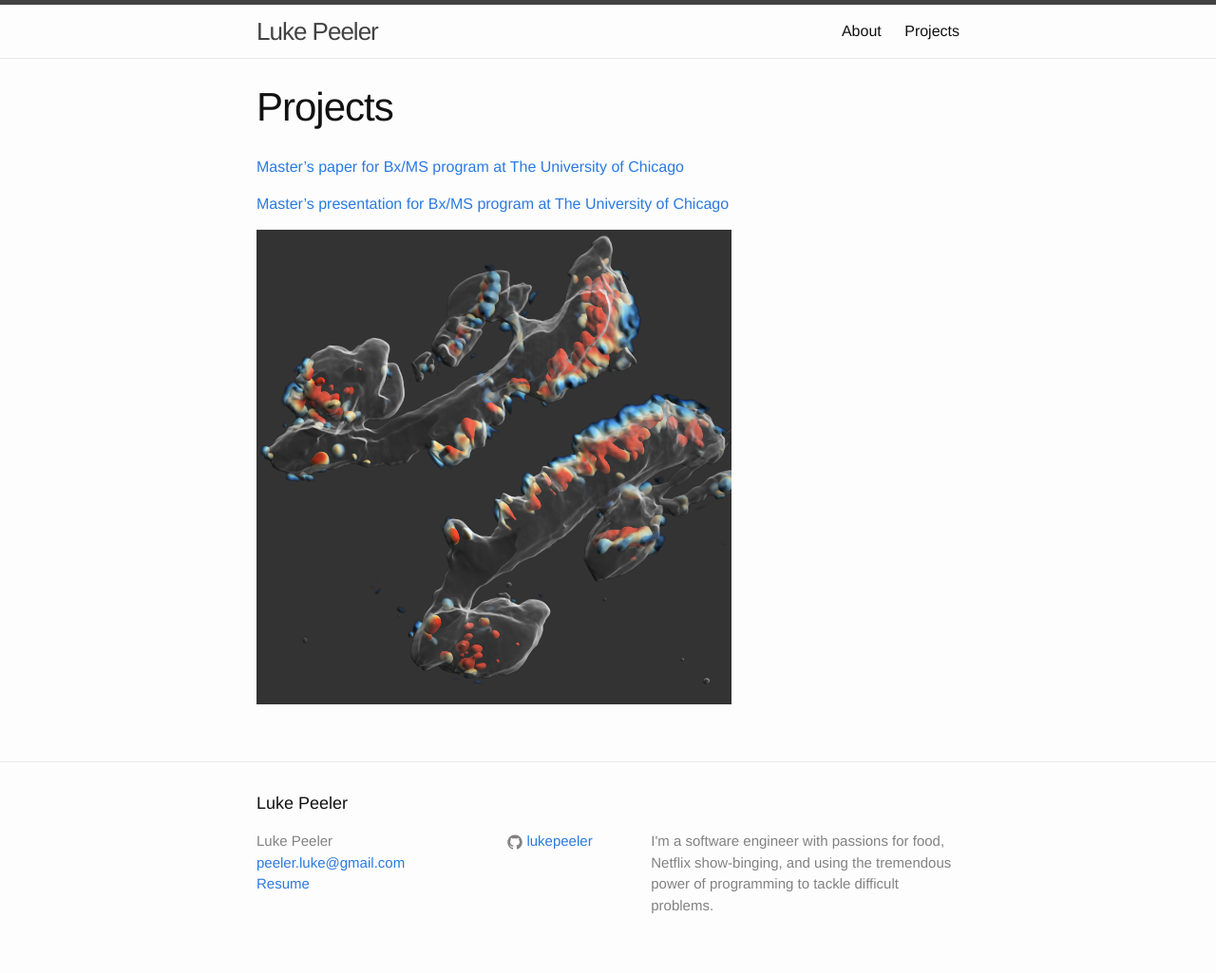
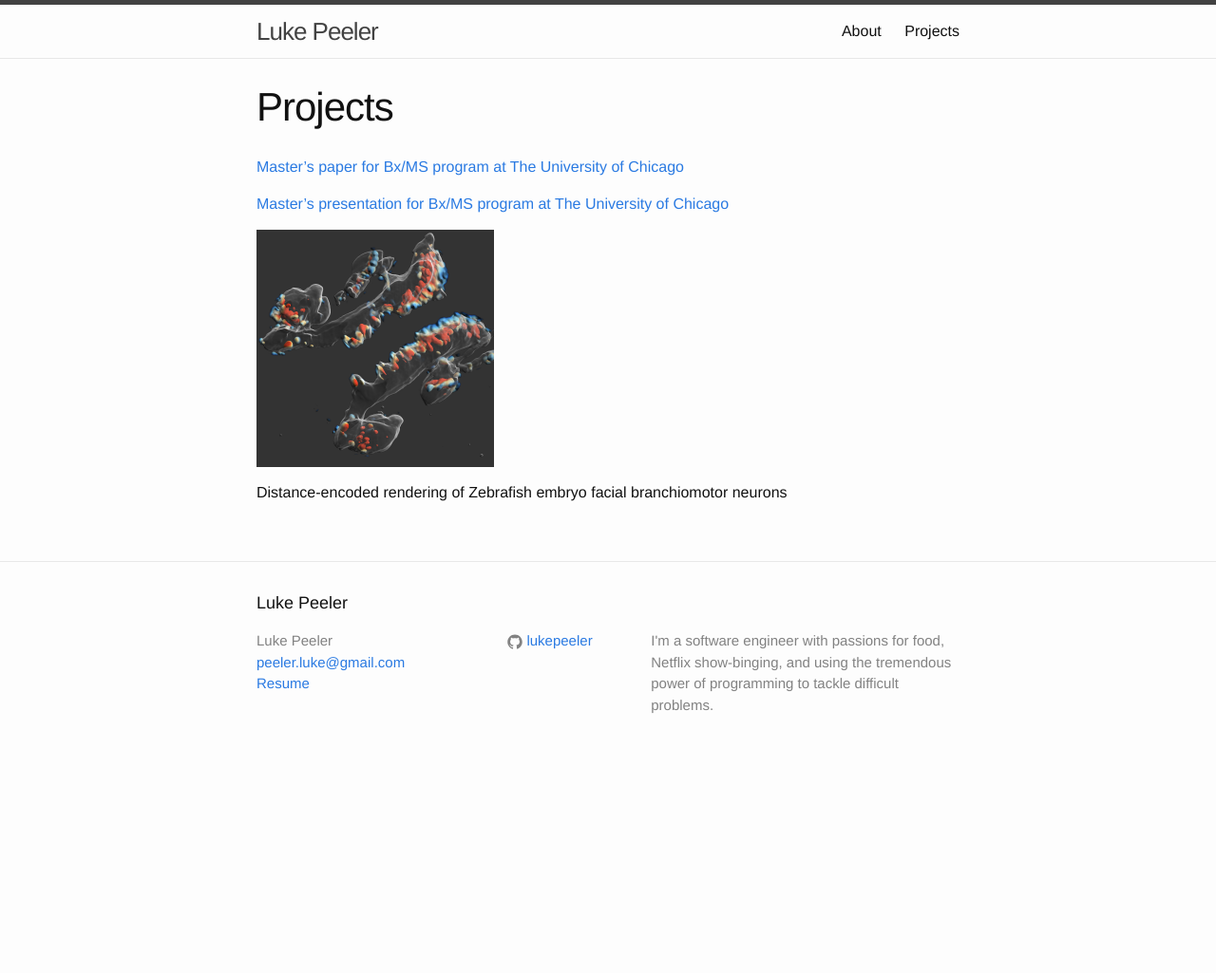
Before and after one commit to lukepeeler/lukepeeler.github.io, a Jekyll site: the page built from projects.md, in a window 1280 px wide. Shown: the whole page at 95% size. Built offline with Jekyll 4.4.1, drawn with Linux system fonts in a browser that asks for light colours; after the commit the page ends 900 px from its top, so only the background shows below that.

Commit message:
format ms img

```diff
--- a/projects.md
+++ b/projects.md
@@ -8,4 +8,5 @@ permalink: /projects/
 
 [Master's presentation for Bx/MS program at The University of Chicago](http://lukepeeler.github.io/pres/ms_talk.pptx)
 
-![zebrafish-embryo]({{ site.url }}/imgs/ms-img.png)
+<img src="http://lpeeler.com/imgs/ms-img.png" width="250" align="middle"/>
+<p style="text-align: middle">Distance-encoded rendering of Zebrafish embryo facial branchiomotor neurons</p>
```
Also changed, not shown: 2 other files.
